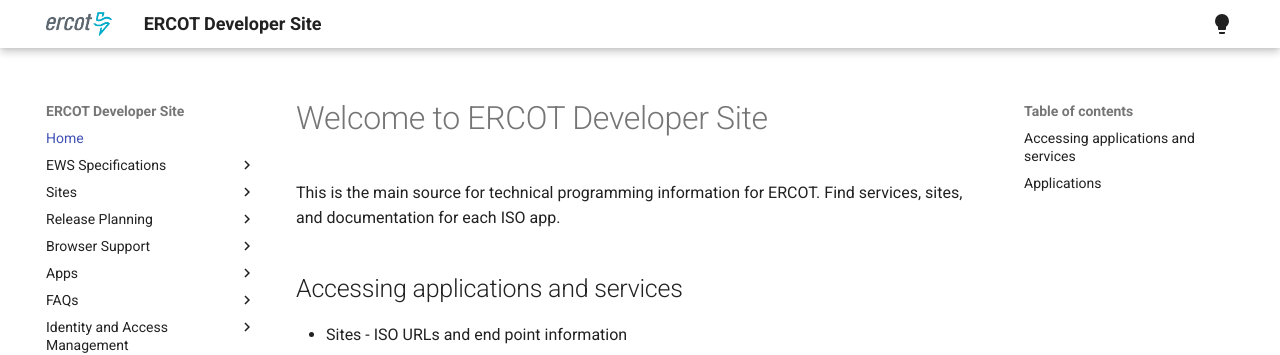
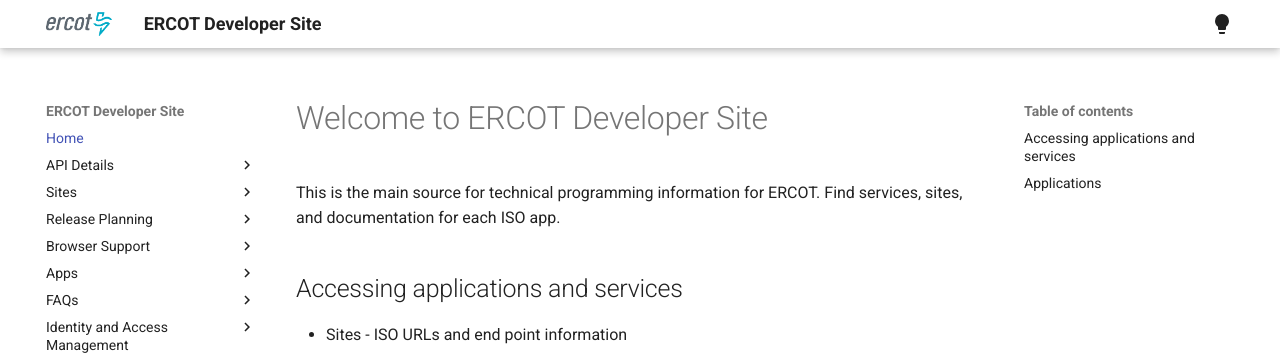
Before and after one commit to ercot/api-specs, an MkDocs documentation site: the page built from docs/index.md, in a window 1280 px wide. Shown: the top 355 px of the page. Built offline with MkDocs 1.6.1 and Material for MkDocs 9.7.7, drawn with Linux system fonts in a browser that asks for light colours.

Commit message:
Update mkdocs.yml

```diff
--- a/mkdocs.yml
+++ b/mkdocs.yml
@@ -21,7 +21,7 @@
 
 nav:
   - Home: index.md
-  - EWS Specifications:
+  - API Details:
     - EWS/ews.md
   - Sites:
     - mis and ercot.com/details.md
```
